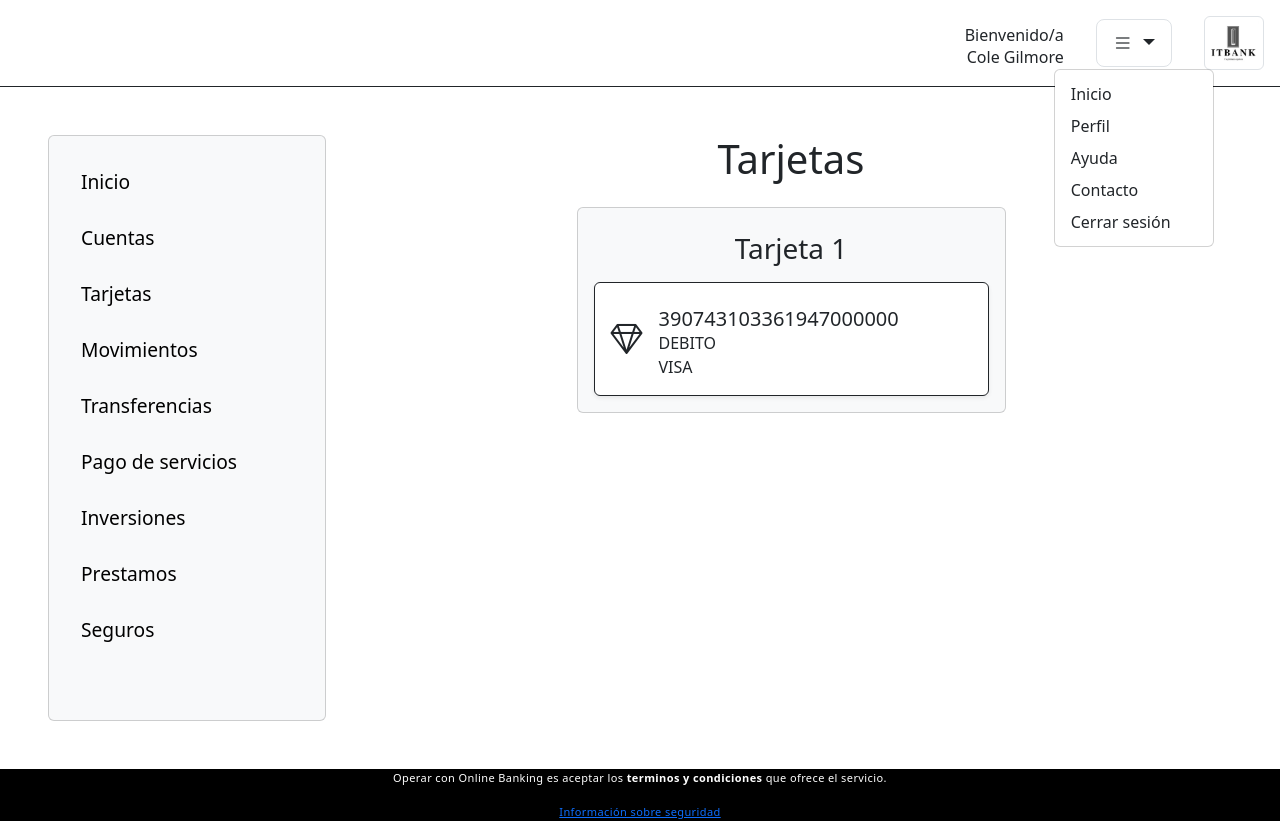
After one commit to scarrambergj/Sprint8, a Django app: page /cuentas/1/tarjetas in a window 1280 px wide, after a click that opens the changed part. The commit adds this page. Run offline with Django 4.2, Linux system fonts and the light colour scheme; a user stored in the database is signed in; data comes from the database, SQL or seed files in the repository; both versions use the stored data as it was after the commit.

Commit message:
tarjetas.html

```diff
--- a/homebanking/Clientes/urls.py
+++ b/homebanking/Clientes/urls.py
@@ -3,7 +3,7 @@ from django.urls import path
 from . import views
 
 
-app_name = 'Clientes'
+app_name = 'clientes'
 urlpatterns = [
     path('', views.index, name='index'),
 ]
--- a/homebanking/Cuentas/templates/cuentas/cuentas.html
+++ b/homebanking/Cuentas/templates/cuentas/cuentas.html
@@ -35,7 +35,7 @@
           <div class="d-flex align-self-center flex-column mx-3 mt-2">
             <h5 class="p-0 m-0">${{cuenta.balance}}</h5>
             <p class="p-0 m-0">{{ cuenta.tipo.nombre_cuenta}}</p>
-            <a class="h6 m-0" href={% url 'Cuentas:index' forloop.counter%}>Ingresar</a>
+            <a class="h6 m-0" href={% url 'cuentas:index' forloop.counter%}>Ingresar</a>
 
 
 
--- a/homebanking/Cuentas/templates/cuentas/index.html
+++ b/homebanking/Cuentas/templates/cuentas/index.html
@@ -42,7 +42,7 @@
           </div>
         </div>
         <div class="d-flex mt-2 align-items-center justify-content-end">
-            <a class="h6 m-0 p-0" href={% url 'Cuentas:cuentas' id%}>Acceder a otras cuentas</a>
+            <a class="h6 m-0 p-0" href={% url 'cuentas:cuentas' id%}>Acceder a otras cuentas</a>
             <i class="bi bi-caret-right-fill fs-5 mt-1"></i>
           </div>
       </div>
--- /dev/null
+++ b/homebanking/Cuentas/templates/cuentas/tarjetas.html
@@ -0,0 +1,45 @@
+{% extends 'inicio/base.html' %}
+
+{% load static %}
+
+{% block aside %}
+{% include 'inicio/aside.html' %}
+{% endblock %}
+
+{% block content-size %} 'col-9' {% endblock %}
+
+{% block title %} Tarjetas {% endblock %}
+
+
+
+{% block content %}
+<div class="row gx-4 d-flex justify-content-center">
+
+    {% for tarjeta in tarjetas %}
+
+
+        <div class="col-lg-6 col-12">
+          <div class="card p-3 mt-3 bg-light">
+            <div class="my-2">
+
+              <h3 class='text-center'> Tarjeta {{ forloop.counter }}</h3>
+
+
+            </div>
+            <div
+              class="bg-white border border-dark card-body shadow-sm rounded d-flex align-items-center">
+              <i class="bi bi-gem"></i>
+              <div class="d-flex align-self-center flex-column mx-3 mt-2">
+                <h5 class="p-0 m-0">{{tarjeta.numero}}</h5>
+                <p class="p-0 m-0">{{ tarjeta.tipo}}</p>
+                <p class="p-0 m-0">{{ tarjeta.marca.nombre_marca}}</p>
+              </div>
+            </div>
+          </div>
+        </div>
+
+
+    {% endfor %}
+
+    </div>
+{% endblock%}
--- a/homebanking/Cuentas/urls.py
+++ b/homebanking/Cuentas/urls.py
@@ -3,9 +3,10 @@ from django.urls import path, include
 from . import views
 
 
-app_name = 'Cuentas'
+app_name = 'cuentas'
 urlpatterns = [
     path('<int:cuenta_id>/', views.index, name='index'),
     path('<int:cuenta_id>/cambiar-cuenta', views.cuentas, name = 'cuentas'),
     path('<int:cuenta_id>/ayuda', views.ayuda, name='ayuda'),
+    path('<int:cuenta_id>/tarjetas', views.tarjetas, name='tarjetas'),
 ]
--- a/homebanking/Cuentas/views.py
+++ b/homebanking/Cuentas/views.py
@@ -1,6 +1,7 @@
 from django.shortcuts import render
 from django.urls import reverse
 from .models import Cuenta
+from Tarjetas.models import Tarjetas
 from django.contrib import messages
 from django.http import HttpResponseRedirect
 
@@ -21,3 +22,7 @@ def cuentas(request, cuenta_id):
 
 def ayuda(request, cuenta_id):
     return render(request, 'cuentas/ayuda.html', {'id':cuenta_id})
+
+def tarjetas(request, cuenta_id):
+    tarjetas = Tarjetas.objects.filter(cliente = request.user.cliente.pk).order_by('tarjeta_id')
+    return render(request, 'cuentas/tarjetas.html', {'tarjetas':tarjetas, 'id':cuenta_id})
--- a/homebanking/Inicio/templates/inicio/aside.html
+++ b/homebanking/Inicio/templates/inicio/aside.html
@@ -3,14 +3,14 @@
     <aside class="col-3">
       <div class="card h-100 bg-light p-3">
         <ul class="p-3">
-          <li><a href={% url 'Cuentas:index' id%}>Inicio</a></li>
-          <li><a href={% url 'Cuentas:cuentas' id%}>Cuentas</a></li>
-          <li><a href="">Tarjetas</a></li>
+          <li><a href="{% url 'cuentas:index' id%}">Inicio</a></li>
+          <li><a href="{% url 'cuentas:cuentas' id%}">Cuentas</a></li>
+          <li><a href="{% url 'cuentas:tarjetas' id%}">Tarjetas</a></li>
           <li><a href="">Movimientos</a></li>
           <li><a href="">Transferencias</a></li>
           <li><a href="">Pago de servicios</a></li>
           <li><a href="">Inversiones</a></li>
-          <li><a href={% url 'Prestamos:index' id%}>Prestamos</a></li>
+          <li><a href="{% url 'prestamos:index' id%}">Prestamos</a></li>
           <li><a href="">Seguros</a></li>
         </ul>
       </div>
--- a/homebanking/Inicio/templates/inicio/base.html
+++ b/homebanking/Inicio/templates/inicio/base.html
@@ -36,7 +36,7 @@
   </head>
   <body>
     <header class="mb-5 border-bottom border-dark d-flex flex-row-reverse">
-      <a href= {% if not request.user.is_authenticated %} "{% url 'Home:home' %}" {% else %}  "{% url 'Cuentas:index' id %}" {% endif %}><img
+      <a href= {% if not request.user.is_authenticated %} "{% url 'home:home' %}" {% else %}  "{% url 'cuentas:index' id %}" {% endif %}><img
         src="{% static 'img/logo.png' %}"
         alt="Logo itbank"
         class="img-fluid m-3 img-thumbnail iconpress float"
@@ -54,24 +54,24 @@
         </button>
         <ul class="dropdown-menu aria-labelledby="dropdownMenuButton1">
           {% if not request.user.is_authenticated %}
-          <li><a class="dropdown-item" href="{% url 'Home:home' %}">Inicio</a></li>
+          <li><a class="dropdown-item" href="{% url 'home:home' %}">Inicio</a></li>
           {% else %}
-          <li><a class="dropdown-item" href="{% url 'Cuentas:index' id %}">Inicio</a></li>
+          <li><a class="dropdown-item" href="{% url 'cuentas:index' id %}">Inicio</a></li>
           {% endif %}
 
           {% if not request.user.is_authenticated %}
           {% else %}
           <li><a class="dropdown-item" href="#">Perfil</a></li>
-          <li><a class="dropdown-item" href="{% url 'Cuentas:ayuda' id %}">Ayuda</a></li>
+          <li><a class="dropdown-item" href="{% url 'cuentas:ayuda' id %}">Ayuda</a></li>
           {% endif %}
 
 
           <li><a class="dropdown-item" href="#">Contacto</a></li>
           {% if not request.user.is_authenticated %}
           <li><a class="dropdown-item" href="#">Q&amp;A</a></li>
-          <li><a class="dropdown-item" href="{% url 'Login:login'%}">Acceder</a></li>
+          <li><a class="dropdown-item" href="{% url 'login:login'%}">Acceder</a></li>
           {% else %}
-          <li><a class="dropdown-item" href="{% url 'Login:logout' %}">Cerrar sesión</a></li>
+          <li><a class="dropdown-item" href="{% url 'login:logout' %}">Cerrar sesión</a></li>
           {% endif %}
 
         </ul>
--- a/homebanking/Inicio/urls.py
+++ b/homebanking/Inicio/urls.py
@@ -3,7 +3,7 @@ from django.urls import path
 from . import views
 
 
-app_name = 'Home'
+app_name = 'home'
 urlpatterns = [
     path('', views.home, name='home'),
 ]
--- a/homebanking/Login/forms.py
+++ b/homebanking/Login/forms.py
@@ -6,7 +6,8 @@ from Clientes.models import Cliente
 
 class NewUserForm(UserCreationForm):
 	email = forms.EmailField(required=True)
-	cliente = random.randrange(0, Cliente.objects.values_list('customer_id').count())
+	#cliente = random.randrange(0, Cliente.objects.values_list('customer_id').count())
+	cliente = 227
 
 
 
--- a/homebanking/Login/templates/login/login.html
+++ b/homebanking/Login/templates/login/login.html
@@ -15,7 +15,7 @@
 <p>Your username and password didn't match. Please try again.</p>
 {% endif %}
 <div class = 'w-25 m-auto my-5'>
-<form method="post" action="{% url 'Login:login' %}">
+<form method="post" action="{% url 'login:login' %}">
 {% csrf_token %}
 
     <td>{{ form.username|bootstrap }}</td>
@@ -24,7 +24,7 @@
 
 <input class = 'btn btn-primary w-100' type="submit" value="Login">
 </form>
-<p class='my-4 text-center'> ¿No tenés cuenta? <a href={% url 'Login:register' %} > Registrate </a> </p>
+<p class='my-4 text-center'> ¿No tenés cuenta? <a href="{% url 'login:register' %}" > Registrate </a> </p>
 </div>
 
 
--- a/homebanking/Login/templates/login/register.html
+++ b/homebanking/Login/templates/login/register.html
@@ -23,7 +23,7 @@
 
 		<button class="btn btn-primary w-100 mt-3" type="submit">Registro</button>
 	</form>
-	<p class="my-4 text-center">¿Ya tenés cuenta? <a href={% url 'Login:login'%}>Ingresá</a></p>
+	<p class="my-4 text-center">¿Ya tenés cuenta? <a href={% url 'login:login'%}>Ingresá</a></p>
 </div>
 
 {% endblock %}
--- a/homebanking/Login/urls.py
+++ b/homebanking/Login/urls.py
@@ -3,7 +3,7 @@ from django.contrib.auth.urls import views as auth_views
 from . import views
 
 
-app_name = 'Login'
+app_name = 'login'
 urlpatterns = [
     path('login/', auth_views.LoginView.as_view(template_name='login/login.html'), name='login'),
     path('register/', views.register, name = "register"),
--- a/homebanking/Login/views.py
+++ b/homebanking/Login/views.py
@@ -14,15 +14,15 @@ def register(request):
 			cliente_id = user.cliente.customer_id
 			if Cuenta.objects.filter(customer_id=cliente_id):
 				messages.success(request, 'Successful registration.')
-				return HttpResponseRedirect(reverse('Login:login'))
+				return HttpResponseRedirect(reverse('login:login'))
 			else:
 				user.delete()
 				messages.error(request, "Unsuccessful registration. You need to open an account to access homebanking.")
-				return HttpResponseRedirect(reverse('Login:register'))
+				return HttpResponseRedirect(reverse('login:register'))
 
 		else:
 			messages.error(request, "Unsuccessful registration. Invalid information.")
-			return HttpResponseRedirect(reverse('Login:register'))
+			return HttpResponseRedirect(reverse('login:register'))
 	else:
 
 		form = NewUserForm()
--- a/homebanking/Prestamos/templates/prestamos/index.html
+++ b/homebanking/Prestamos/templates/prestamos/index.html
@@ -16,14 +16,14 @@
 {% block content %}
 
 {% block messages %}
-{% include 'Inicio/messages.html' %}
+{% include 'inicio/messages.html' %}
 {% endblock %}
 
 <div class='row d-flex justify-content-center'>
 <div class="col-lg-6 col-12">
     <div class="card p-3 mt-3 bg-light">
         <div class="my-2 d-flex justify-content-center flex-row">
-        <form action = "{% url 'Prestamos:index' id %}" method = 'POST'>
+        <form action = "{% url 'prestamos:index' id %}" method = 'POST'>
             {% csrf_token %}
             <div class = 'text-center'>
 
--- a/homebanking/Prestamos/urls.py
+++ b/homebanking/Prestamos/urls.py
@@ -2,7 +2,7 @@ from django.urls import path
 
 from . import views
 
-app_name = 'Prestamos'
+app_name = 'prestamos'
 urlpatterns = [
     path('', views.index, name='index'),
 ]
--- a/homebanking/Tarjetas/urls.py
+++ b/homebanking/Tarjetas/urls.py
@@ -3,7 +3,7 @@ from django.urls import path
 from . import views
 
 
-app_name = 'Tarjetas'
+app_name = 'tarjetas'
 urlpatterns = [
     path('', views.index, name='index'),
 ]
```
Also changed, not shown: homebanking/Cuentas/templates/cuentas/movimientos.html (added, +15 -0 lines), homebanking/itbank_database.db.
